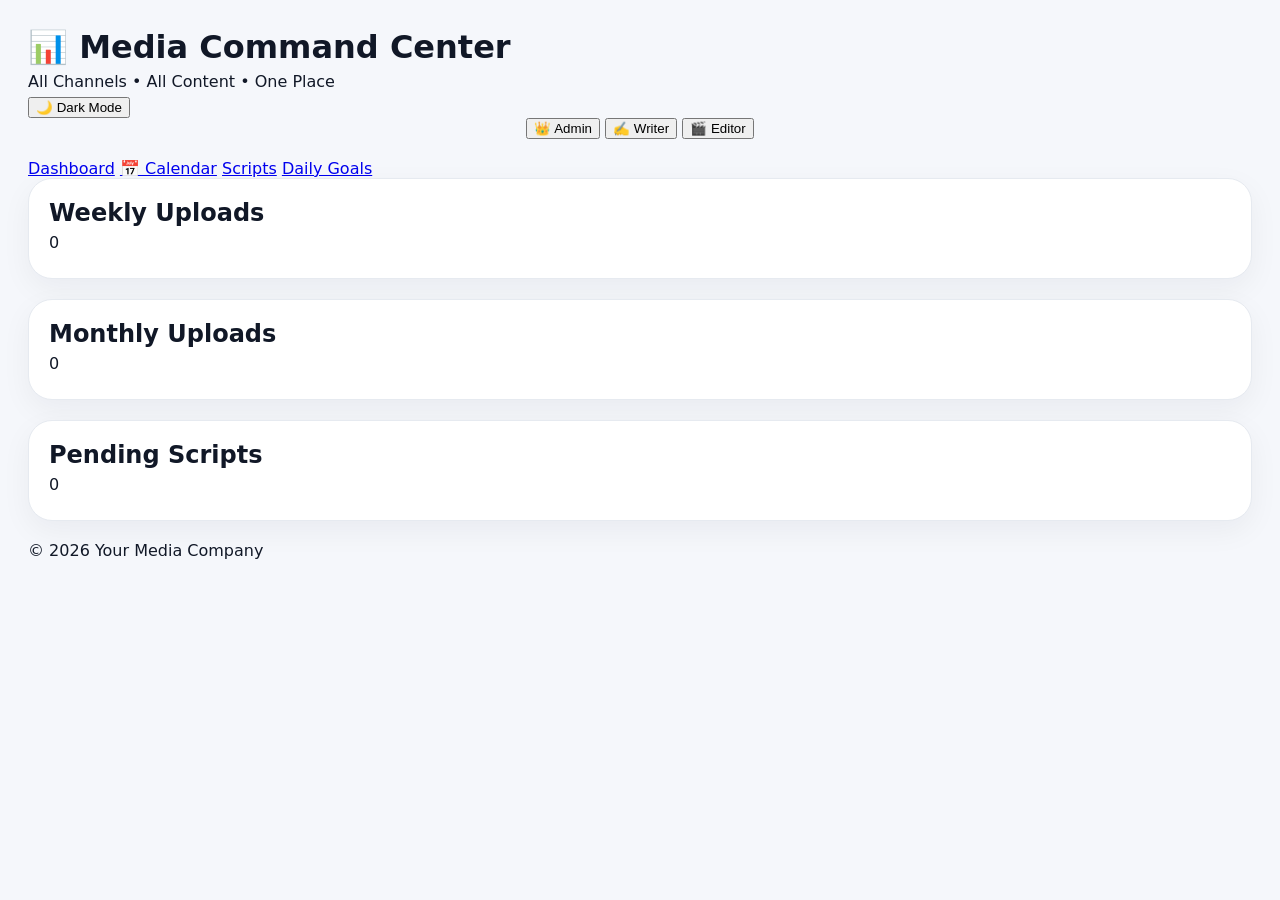
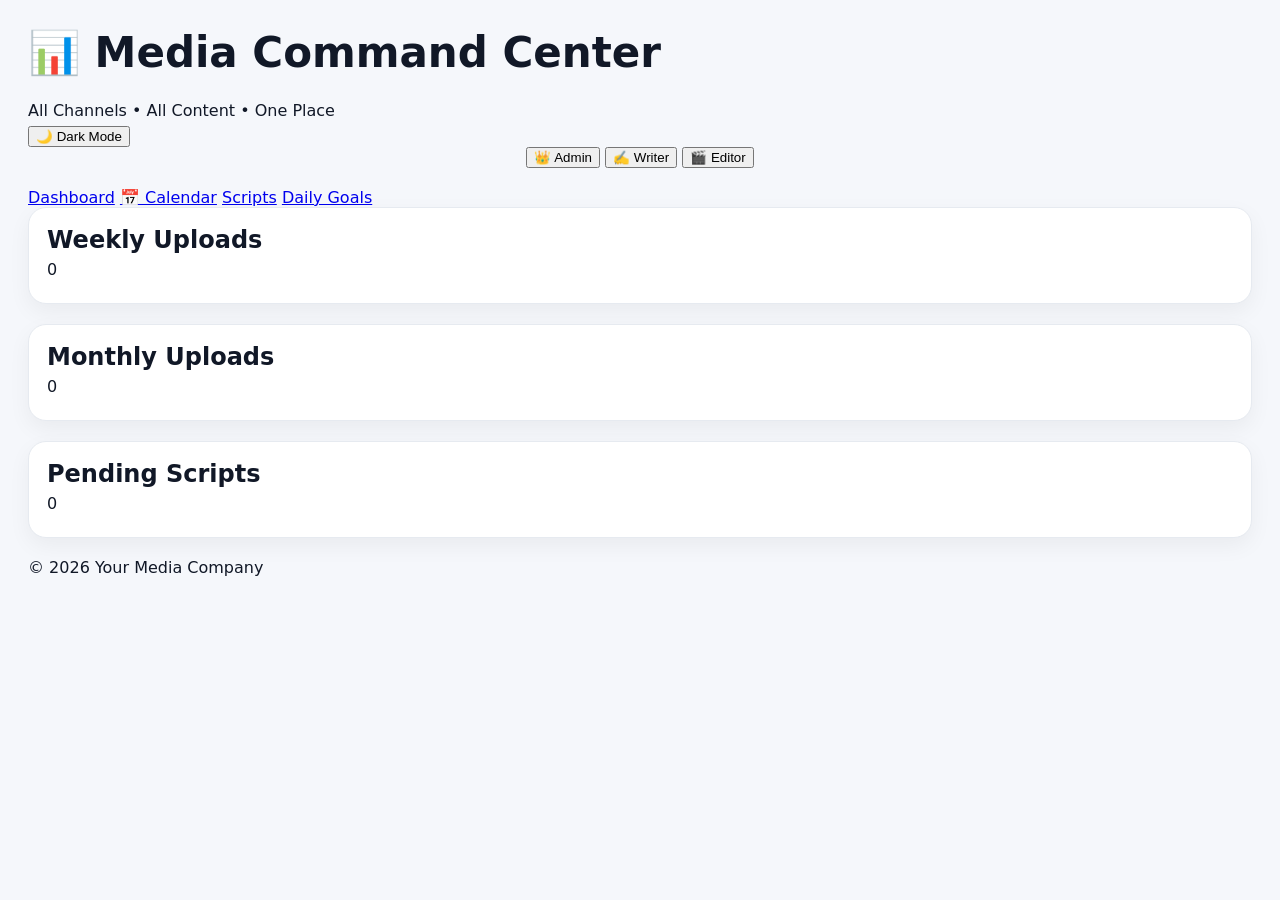

Update style.css

--- a/css/style.css
+++ b/css/style.css
@@ -1227,3 +1227,162 @@ body.focus .coin{
   box-shadow: 0 8px 18px rgba(0,0,0,0.08);
 }
 
+{
+      font-family: Segoe UI, sans-serif;
+      background: #f6f8fc;
+      padding: 20px;
+      max-width: 1200px;
+      margin: auto;
+      color: #222;
+    }
+
+    h1 {
+      margin-bottom: 24px;
+      font-size: 42px;
+      font-weight: 800;
+    }
+
+    .planner-grid {
+      display: grid;
+      grid-template-columns: repeat(3, 1fr);
+      gap: 18px;
+    }
+
+    .card {
+      background: white;
+      border-radius: 18px;
+      padding: 18px;
+      box-shadow: 0 8px 22px rgba(0,0,0,0.05);
+      transition: transform 0.2s ease;
+    }
+
+    .card:hover {
+      transform: translateY(-2px);
+    }
+
+    .channel-name {
+      font-size: 28px;
+      font-weight: 700;
+      margin-bottom: 4px;
+      letter-spacing: -0.5px;
+    }
+
+    .platform {
+      font-size: 14px;
+      color: #777;
+      margin-bottom: 14px;
+    }
+
+    .target {
+      background: #eef3ff;
+      color: #4054b2;
+      padding: 9px 14px;
+      border-radius: 12px;
+      font-size: 14px;
+      display: inline-block;
+      margin-bottom: 16px;
+      font-weight: 500;
+    }
+
+    .upload-box {
+      background: #f9fafc;
+      border: 1px solid #edf0f4;
+      border-radius: 14px;
+      padding: 14px;
+      margin-bottom: 14px;
+    }
+
+    .upload-title {
+      font-size: 22px;
+      font-weight: 700;
+      margin-bottom: 10px;
+    }
+
+    .status {
+      display: flex;
+      gap: 14px;
+      flex-wrap: wrap;
+      margin-bottom: 6px;
+    }
+
+    .checkbox {
+      display: flex;
+      align-items: center;
+      gap: 6px;
+      font-size: 14px;
+      color: #666;
+    }
+
+    .checkbox input {
+      width: 15px;
+      height: 15px;
+      cursor: pointer;
+    }
+
+    /* MINIMAL NOTES */
+
+    .minimal-notes {
+      margin-top: 6px;
+    }
+
+    .minimal-notes summary {
+      list-style: none;
+      cursor: pointer;
+      width: 18px;
+      height: 18px;
+      position: relative;
+      user-select: none;
+    }
+
+    .minimal-notes summary::-webkit-details-marker {
+      display: none;
+    }
+
+    .minimal-notes summary::before {
+      content: "▸";
+      font-size: 15px;
+      color: #777;
+      transition: transform 0.2s ease;
+      display: inline-block;
+    }
+
+    .minimal-notes[open] summary::before {
+      transform: rotate(90deg);
+    }
+
+    .notes {
+      margin-top: 10px;
+    }
+
+    textarea {
+      width: 100%;
+      min-height: 70px;
+      border: 1px solid #e2e6eb;
+      border-radius: 10px;
+      padding: 10px;
+      resize: vertical;
+      font-family: inherit;
+      font-size: 14px;
+      background: white;
+      box-sizing: border-box;
+      outline: none;
+      transition: border 0.2s ease;
+    }
+
+    textarea:focus {
+      border-color: #8aa4ff;
+    }
+
+    @media (max-width: 900px) {
+      .planner-grid {
+        grid-template-columns: 1fr;
+      }
+
+      h1 {
+        font-size: 34px;
+      }
+
+      .channel-name {
+        font-size: 24px;
+      }
+    }
